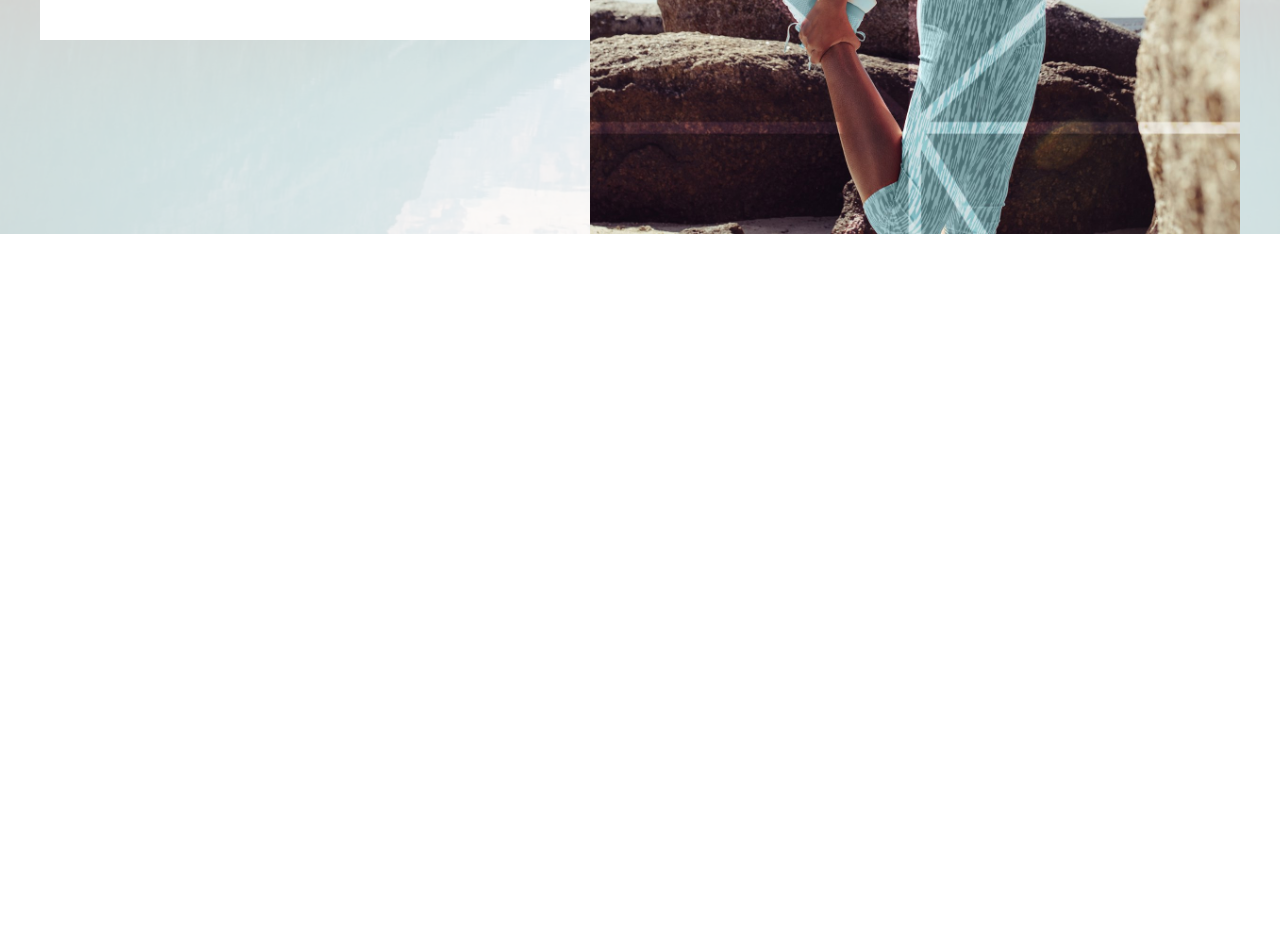
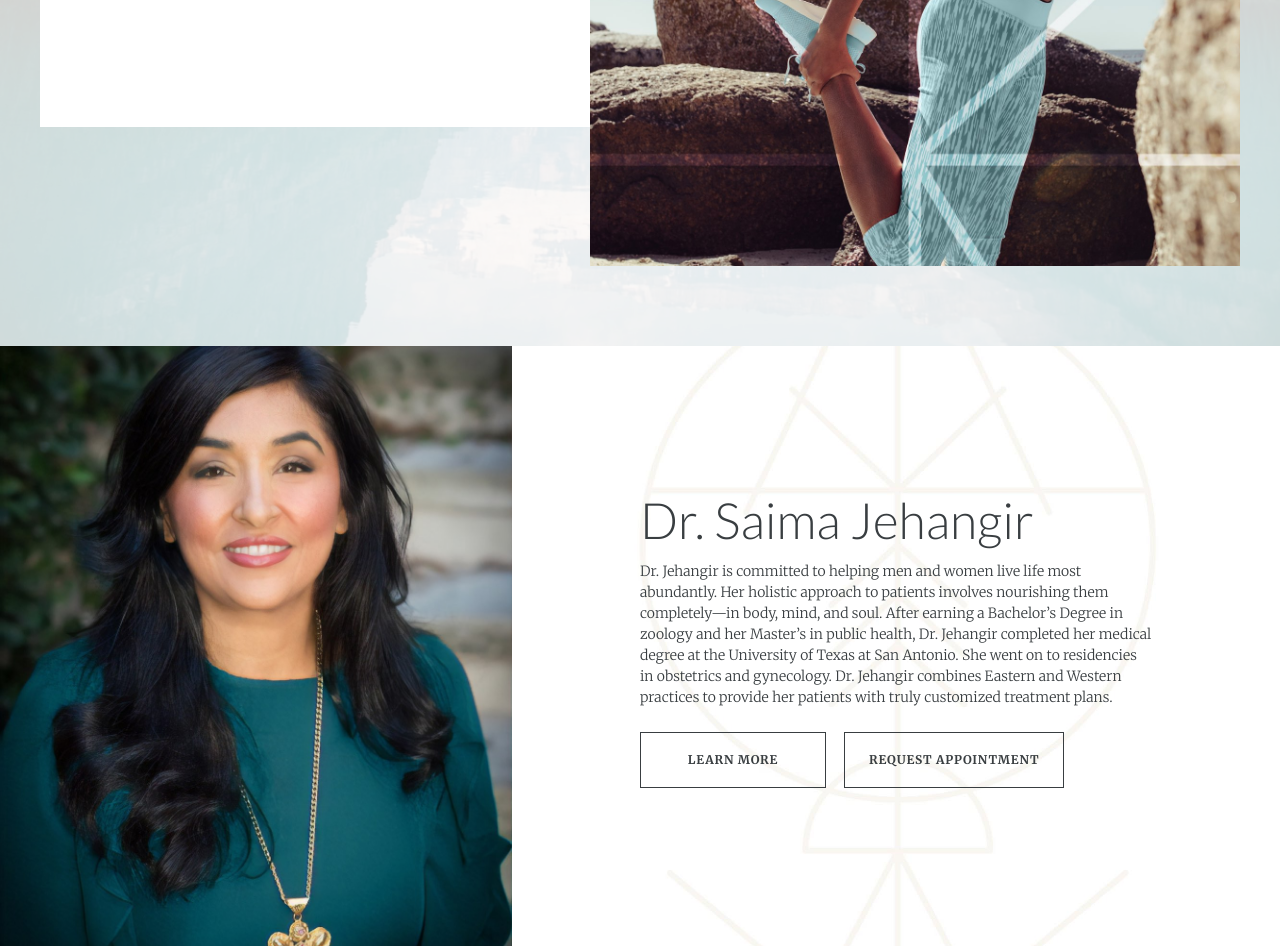
Before and after one commit to drbcreative/Alchemy_Front-End, a plain HTML site: page index.html in a window 1280 px wide. Shown: the part 1346-2292 px from the top of the page. Before the commit the page ends 1580 px from the top, so only its background shows below. Drawn offline with Linux system fonts and the light colour scheme; a script that the page names is missing.

Commit message:
dr bio section is complete

```diff
--- a/index.html
+++ b/index.html
@@ -213,6 +213,25 @@
       <!-- /body -->
 
       <!-- about -->
+      <section class="dr-bio">
+        <div class="containerish">
+          <div class="section-img"></div>
+          <div class="section-info">
+            <h2 class="color-dark">Dr. Saima Jehangir</h2>
+            <p class="body-copy color-dark mt-3 mb-4">
+              Dr. Jehangir is committed to helping men and women live life most abundantly. Her holistic approach to
+              patients involves nourishing them completely—in body, mind, and soul. After earning a Bachelor’s Degree in
+              zoology and her Master’s in public health, Dr. Jehangir completed her medical degree at the University of
+              Texas at San Antonio. She went on to residencies in obstetrics and gynecology. Dr. Jehangir combines
+              Eastern and Western practices to provide her patients with truly customized treatment plans.
+            </p>
+            <div class="ui-btn-group">
+              <a href="#" class="ui-btn ui-btn-dark-ol">LEARN MORE</a>
+              <a href="#" class="ui-btn ui-btn-dark-ol">REQUEST APPOINTMENT</a>
+            </div>
+          </div>
+        </div>
+      </section>
       <!-- /about -->
 
       <!-- face -->
--- a/scss/partials/_responsive.scss
+++ b/scss/partials/_responsive.scss
@@ -58,6 +58,8 @@
 
     /* BODY ----------------------------------------------------------------- */
     .body {
+      margin-top: 2rem;
+
       .containerish {
         display: grid;
         grid-template-columns: 1fr 1.5fr;
@@ -66,6 +68,22 @@
         .section-info {
           padding: 40px 20px;
           height: 100%;
+        }
+      }
+    }
+
+    /* ABOUT ---------------------------------------------------------------- */
+    .dr-bio {
+      margin-top: 2rem;
+
+      .containerish {
+        display: grid;
+        grid-template-columns: 1fr 1fr;
+
+        .section-info {
+          grid-row: 1;
+          grid-column: 2;
+          padding: 40px 20px;
         }
       }
     }
@@ -148,14 +166,14 @@
 
     /* BODY ----------------------------------------------------------------- */
     .body {
-      margin-top: 3rem;
+      margin-top: 5rem;
 
       .containerish {
         grid-template-columns: 1fr 100px 1r;
         align-items: flex-start;
 
         .section-info {
-          padding: 130px 10px 75px 2rem;
+          padding: 130px 10px 130px 2rem;
           height: auto;
           grid-column: 1 / 3;
           grid-row: 1;
@@ -172,13 +190,49 @@
         }
       }
     }
+
+    /* ABOUT ------------------------------------------------------------------ */
+    .dr-bio {
+      margin-top: 5rem;
+
+      .containerish {
+        display: grid;
+        grid-template-columns: 1fr 1.5fr;
+        align-items: center;
+
+        .section-img {
+          background: url('../../img/dr-img@2x.jpg') center / cover;
+          height: 75vh;
+          max-height: 712px;
+        }
+
+        .section-info {
+          background: url('../../img/dr-content-bg@2x.jpg') center / cover;
+          grid-row: 1;
+          padding: 40px 20px;
+          display: flex;
+          flex-direction: column;
+          justify-content: center;
+          height: 100%;
+          padding: 3rem 8rem;
+        }
+      }
+    }
   }
 }
 
 /* -------------------------------------------------------------------------- */
 /* MACBOOK PRO 15" BREAKPOINT (Large Desktops 1400px and up) */
 /* -------------------------------------------------------------------------- */
-@media screen and (min-width: 1400px) {}
+@media screen and (min-width: 1400px) {
+  .main-content-wrapper {
+
+    .body,
+    .dr-bio {
+      margin-top: 6rem;
+    }
+  }
+}
 
 /* -------------------------------------------------------------------------- */
 /* SUPER LARGE BREAKPOINT (IMAC STATUS 1900px and up) */
--- a/scss/partials/_sections.scss
+++ b/scss/partials/_sections.scss
@@ -93,6 +93,29 @@
   }
 
   /* ABOUT ------------------------------------------------------------------ */
+  .dr-bio {
+    .containerish {
+      display: grid;
+      align-items: center;
+
+      .section-img {
+        background: url('../../img/dr-img@2x.jpg') center / cover;
+        height: 75vh;
+        max-height: 712px;
+      }
+
+      .section-info {
+        background: url('../../img/dr-content-bg@2x.jpg') center / cover;
+        grid-row: 1;
+        padding: 40px 20px;
+        display: flex;
+        flex-direction: column;
+        justify-content: center;
+        height: 100%;
+      }
+    }
+  }
+
   /* FACE ------------------------------------------------------------------- */
   /* MIND ------------------------------------------------------------------- */
   /* PRODUCTS --------------------------------------------------------------- */
```
Also changed, not shown: css/theme.min.css, 1 other file.
